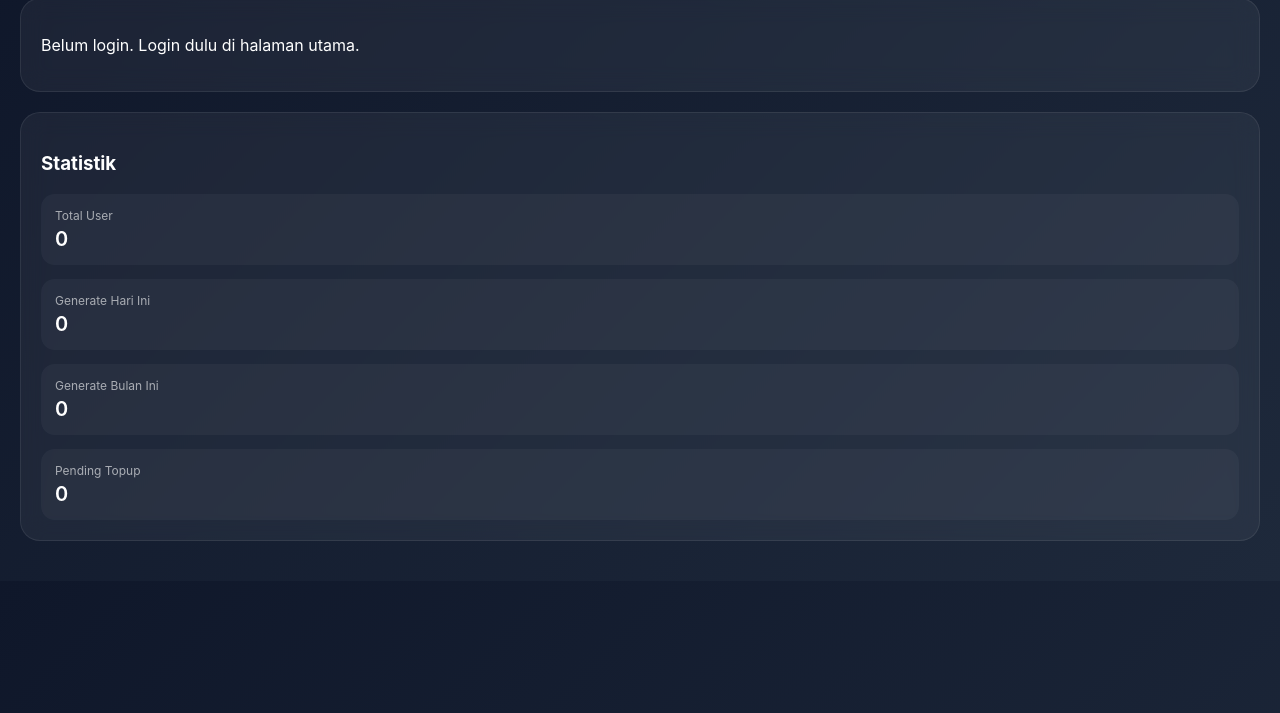
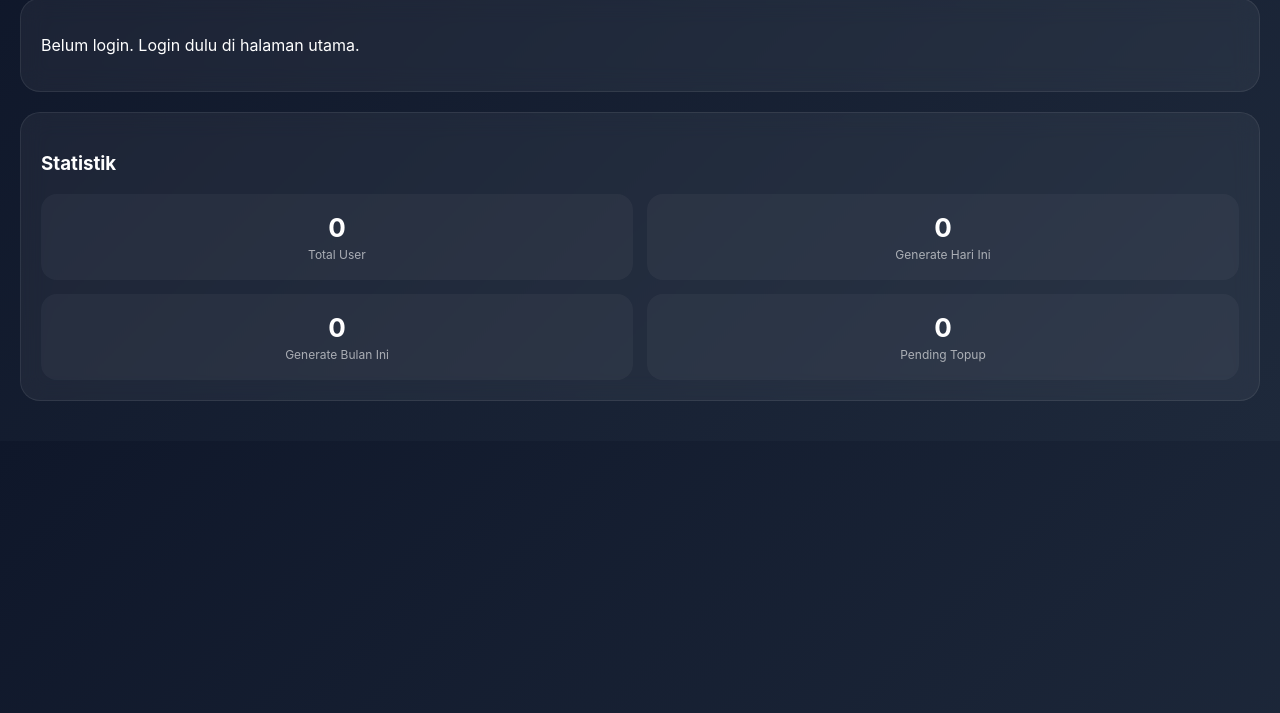
Before and after one commit to sudanaswatt/Hookgratis, a website: page admin.html in a window 1280 px wide. Shown: the part 87-800 px from the top of the page. Drawn offline with nearby package versions, Linux system fonts and the light colour scheme.

Commit message:
Update admin.html

```diff
--- a/admin.html
+++ b/admin.html
@@ -86,6 +86,29 @@ h1{
 .approve-btn:active{
   transform:scale(0.97);
 }
+.stat-grid{
+  display:grid;
+  grid-template-columns:1fr 1fr;
+  gap:14px;
+}
+
+.stat-box{
+  background:rgba(255,255,255,0.04);
+  padding:18px;
+  border-radius:16px;
+  text-align:center;
+}
+
+.stat-number{
+  font-size:26px;
+  font-weight:700;
+}
+
+.stat-text{
+  font-size:12px;
+  opacity:0.6;
+  margin-top:4px;
+}
   </style>
 </head>
 
@@ -102,24 +125,24 @@ h1{
 
   <div class="stat-grid">
 
-    <div class="stat-item">
-      <div class="stat-label">Total User</div>
-      <div class="stat-value" id="totalUser">0</div>
+    <div class="stat-box">
+      <div class="stat-number" id="totalUser">0</div>
+      <div class="stat-text">Total User</div>
     </div>
 
-    <div class="stat-item">
-      <div class="stat-label">Generate Hari Ini</div>
-      <div class="stat-value" id="todayGenerate">0</div>
+    <div class="stat-box">
+      <div class="stat-number" id="todayGenerate">0</div>
+      <div class="stat-text">Generate Hari Ini</div>
     </div>
 
-    <div class="stat-item">
-      <div class="stat-label">Generate Bulan Ini</div>
-      <div class="stat-value" id="monthGenerate">0</div>
+    <div class="stat-box">
+      <div class="stat-number" id="monthGenerate">0</div>
+      <div class="stat-text">Generate Bulan Ini</div>
     </div>
 
-    <div class="stat-item">
-      <div class="stat-label">Pending Topup</div>
-      <div class="stat-value" id="pendingTopup">0</div>
+    <div class="stat-box">
+      <div class="stat-number" id="pendingTopup">0</div>
+      <div class="stat-text">Pending Topup</div>
     </div>
 
   </div>
```
